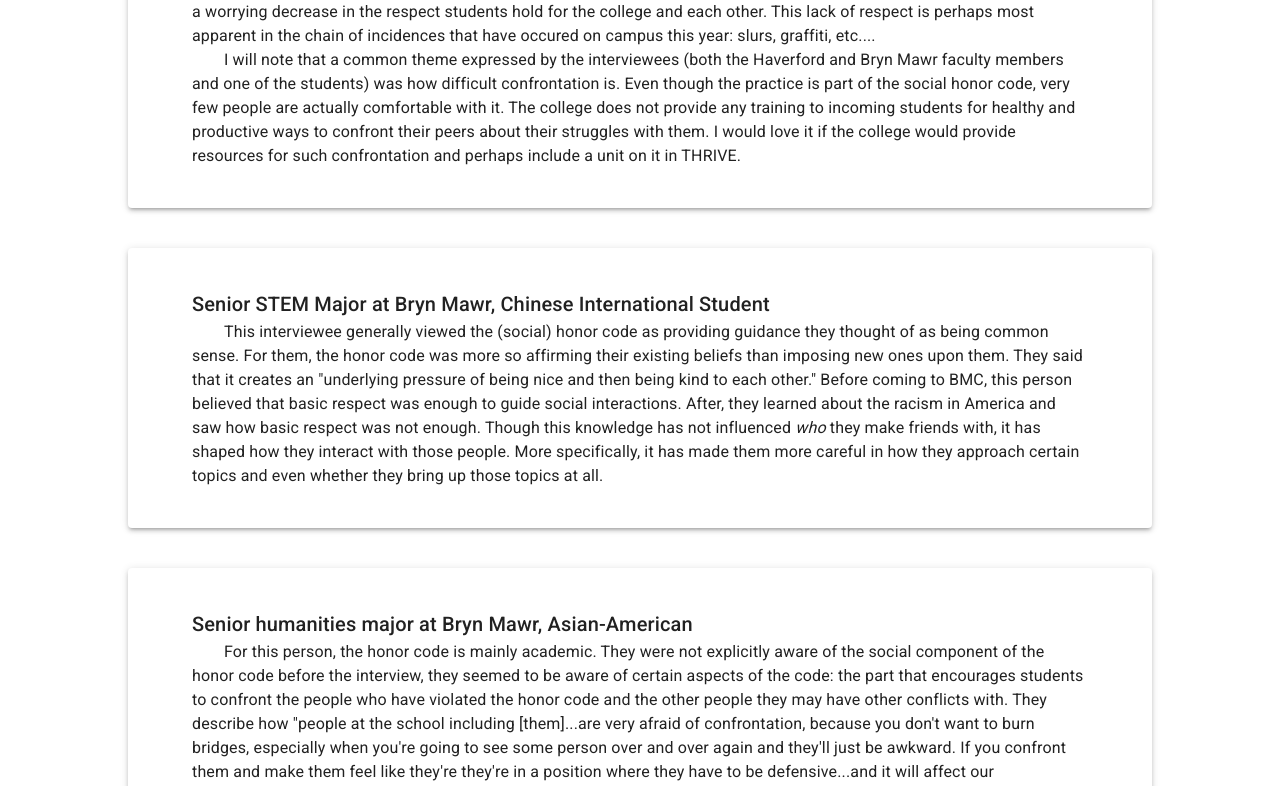
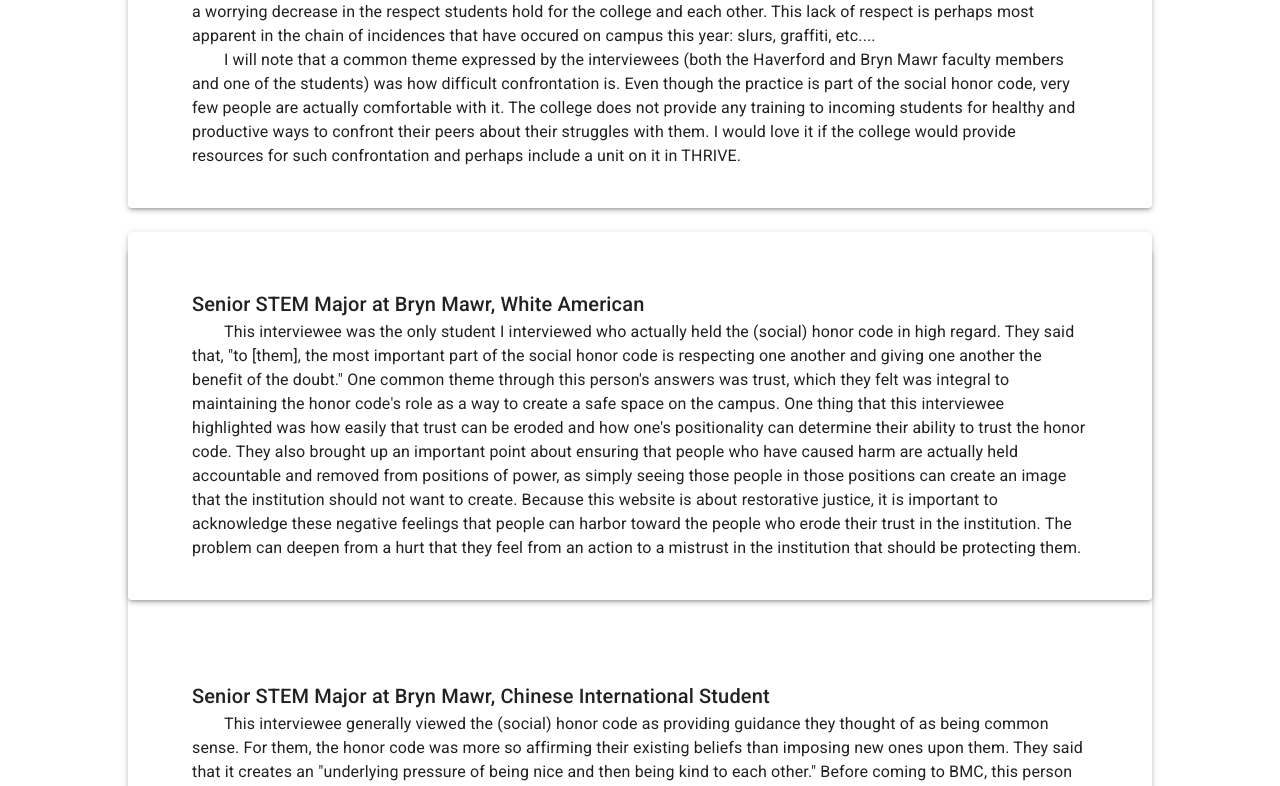
Before and after one commit to steph-tseng/restorativejustice, a React (Create React App) app: page /bico in a window 1280 px wide. Shown: the part 598-1384 px from the top of the page. Built offline with nearby package versions, Linux system fonts and the light colour scheme.

Commit message:
added final interviewee

```diff
--- a/src/routes/BiCoPage.js
+++ b/src/routes/BiCoPage.js
@@ -102,6 +102,52 @@ const BiCoPage = () => {
           marginBottom: theme.spacing(5),
         }}
       >
+        <Paper
+          elevation={3}
+          style={{
+            width: "80vw",
+            marginBottom: theme.spacing(5),
+          }}
+        >
+          <Grid
+            container
+            direction={"column"}
+            spacing={2}
+            style={{
+              padding: "5vw",
+              paddingTop: "5vh",
+              paddingBottom: "5vh",
+            }}
+          >
+            <Grid item>
+              <Typography variant="h6">
+                Senior STEM Major at Bryn Mawr, White American
+              </Typography>
+              <Typography style={{ textIndent: "2rem" }}>
+                This interviewee was the only student I interviewed who actually
+                held the (social) honor code in high regard. They said that, "to
+                [them], the most important part of the social honor code is
+                respecting one another and giving one another the benefit of the
+                doubt." One common theme through this person's answers was
+                trust, which they felt was integral to maintaining the honor
+                code's role as a way to create a safe space on the campus. One
+                thing that this interviewee highlighted was how easily that
+                trust can be eroded and how one's positionality can determine
+                their ability to trust the honor code. They also brought up an
+                important point about ensuring that people who have caused harm
+                are actually held accountable and removed from positions of
+                power, as simply seeing those people in those positions can
+                create an image that the institution should not want to create.
+                Because this website is about restorative justice, it is
+                important to acknowledge these negative feelings that people can
+                harbor toward the people who erode their trust in the
+                institution. The problem can deepen from a hurt that they feel
+                from an action to a mistrust in the institution that should be
+                protecting them.
+              </Typography>
+            </Grid>
+          </Grid>
+        </Paper>
         <Grid
           container
           direction={"column"}
@@ -131,7 +177,6 @@ const BiCoPage = () => {
               they approach certain topics and even whether they bring up those
               topics at all.
             </Typography>
-            <Typography></Typography>
           </Grid>
         </Grid>
       </Paper>
```
